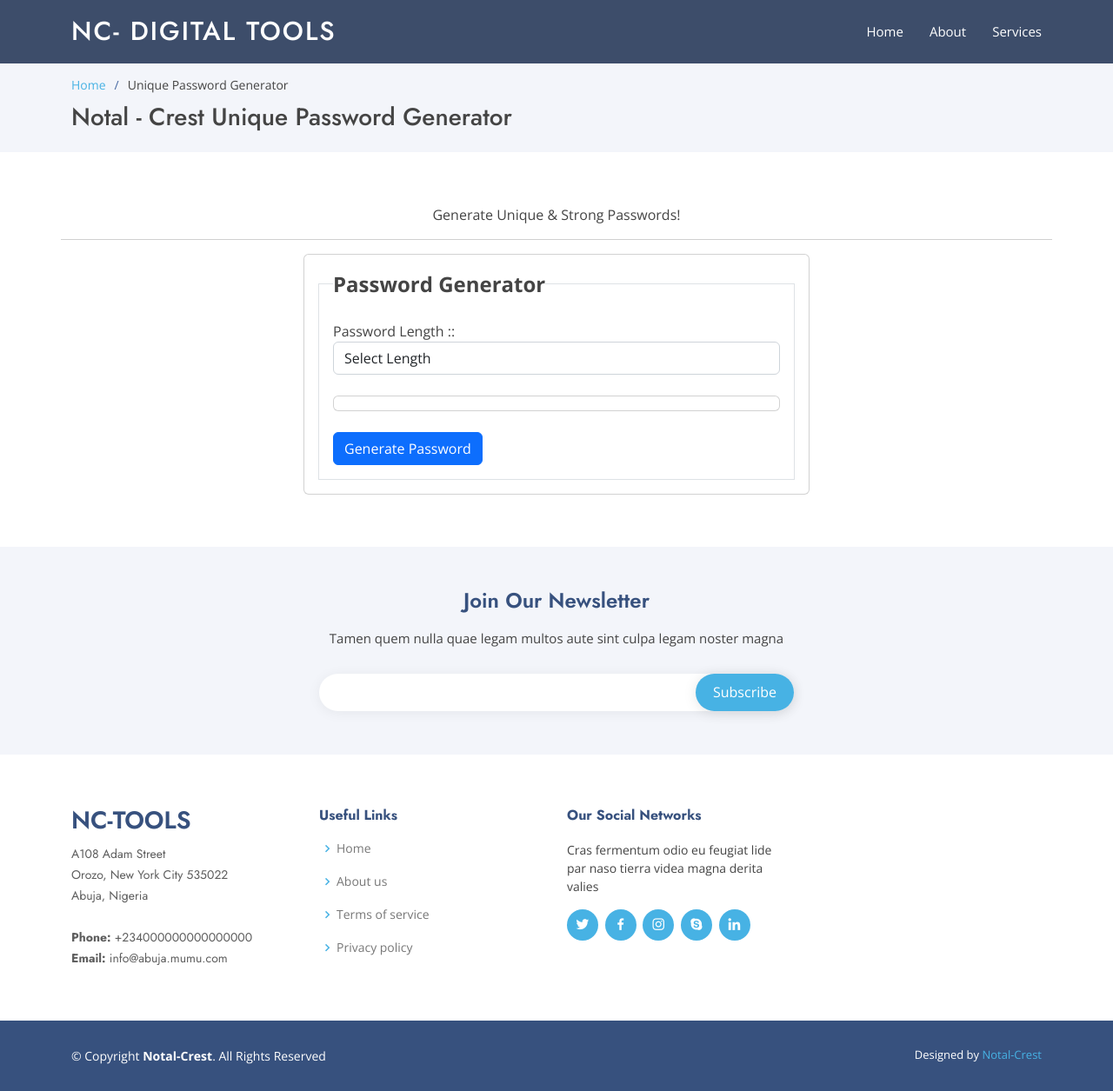
After one commit to Notal-Crest/Power-Tools, a PHP site: page /password_gen.php in a window 1280 px wide. The commit adds this page. Shown: the whole page at 87% size. Run offline with PHP 8.4, Linux system fonts and the light colour scheme; some libraries are stand-ins or nearby versions.

Commit message:
Add Password generator

```diff
--- /dev/null
+++ b/assets/js/password.js
@@ -0,0 +1,37 @@
+$(document).ready(function () {
+
+    $("#submit_password").click(function () {
+        // var name = $("#name").val();
+        var len = $("#length").val();
+        // var l = $("#length").val();
+// alert(name);
+        if (len == ' ' || len == '') {
+            swal({
+                title: "Warning!!",
+                text: "Length Field Is Required ! ",
+                icon: "warning",
+                button: "Ok",
+              });
+        }else{
+            $("#modal").css('display', 'block');
+            $("#submit_password").text('Loading ..... ');
+            $("#submit_password").attr('disabled', true);
+            jQuery.ajax({
+                url:"./engine/password.php",
+                type:"POST",
+                data: {len},
+                success: function (res) {
+                    $("#modal").css('display', 'none');
+                    $("#submit_password").attr('disabled', false);
+                    $("#submit_password").text('Generate');
+                        // console.log(res);
+                    // $("#err").css('color','orange');
+                    $("#content").html(res);
+                },
+                error: function (error) {
+                    swal("Error", "An Error Occured, Please Try Again Later", "error");
+                }
+            })
+        }
+    })
+});
--- a/inc/footer.php
+++ b/inc/footer.php
@@ -82,6 +82,7 @@
 <!-- Template Main JS File -->
 <script src="assets/js/main.js"></script>
 <script src="assets/js/ai-writer.js"></script>
+<script src="assets/js/password.js"></script>
 
 </body>
 
--- /dev/null
+++ b/password_gen.php
@@ -0,0 +1,87 @@
+<?php
+include("./inc/header.php")
+?>
+
+  <!-- ======= Header ======= -->
+  <header id="header" class="fixed-top header-inner-pages">
+    <div class="container d-flex align-items-center">
+
+      <h1 class="logo me-auto"><a href="index.php" style="max-width: fit-content;">NC- Digital Tools</a></h1>
+      <!-- Uncomment below if you prefer to use an image logo -->
+      <!-- <a href="index.html" class="logo me-auto"><img src="assets/img/logo.png" alt="" class="img-fluid"></a>-->
+
+      <nav id="navbar" class="navbar">
+        <ul>
+          <li><a class="nav-link" href="index.html">Home</a></li>
+          <li><a class="nav-link" href="#about">About</a></li>
+          <li><a class="nav-link" href="#services">Services</a></li>
+        </ul>
+        <i class="bi bi-list mobile-nav-toggle"></i>
+      </nav><!-- .navbar -->
+
+    </div>
+  </header><!-- End Header -->
+
+  <main id="main">
+
+    <!-- ======= Breadcrumbs ======= -->
+    <section id="breadcrumbs" class="breadcrumbs">
+    <div class="container">
+
+      <ol>
+        <li><a href="index.php">Home</a></li>
+        <li>Unique Password Generator</li>
+      </ol>
+      <h3>Notal - Crest Unique Password Generator</h3>
+    </div>
+    </section><!-- End Breadcrumbs -->
+
+    <section class="inner-page">
+      <div class="container m-auto p-0">
+        <p style="padding: 0 20px;" class="text-center">Generate Unique & Strong Passwords!</p>
+        <hr>
+        <div class="row">
+          <div class="col-md-6 card m-auto p-3" style="margin: 0 auto;">
+            <div class="form" id="form1">
+              <fieldset class="border p-3">
+                <legend class="float-none w-auto" ><b>Password Generator</b></legend>
+                  <!-- <label for="title">Generate Password With :: </label>
+                  <input type="text" id="name" name="name" placeholder="Enter A Text or Name" class="form-control" maxlength="15" minlength="2" required>
+                  <br> -->
+                  <label for="length">Password Length :: </label>
+                  <select name="length" id="length" class="form-control" required>
+                    <option hidden value="" aria-placeholder="Select Number Of Paragraph">Select Length</option>
+                    <option value="5"> 5 Characters Long</option>
+                    <option value="10"> 10 Characters Long</option>
+                    <option value="15"> 15 Characters Long</option>
+                    <option value="20"> 20 Characters Long</option>
+                    <option value="25"> 25 Characters Long</option>
+                  </select>
+                  <br>
+                    <div class="continer card overflow-auto p-2" id="content" style="max-height: fit-content; margin:0 auto; text-align: center;">
+
+                    </div>
+                  <div id="warning">
+                  </div>
+                  <br>
+                  <button type="submit" name="submit_password" class="btn btn-primary" id="submit_password">Generate Password</button>
+              </fieldset>
+            </div>
+          </div>
+
+
+        </div>
+      </div>
+    </section>
+
+  </main><!-- End #main -->
+  <div id="#modal" style="display: none">
+    <div class="center">
+        <img alt="Loader Gif" src="assets/img/gif/load.gif" />
+    </div>
+  </div>
+  <!-- ======= Footer ======= -->
+
+<?php
+include("inc/footer.php")
+?>
```
Also changed, not shown: engine/password.php (added, +49 -0 lines), index.php (+10 -9 lines), assets/js/main.js (line endings or trailing spaces).
